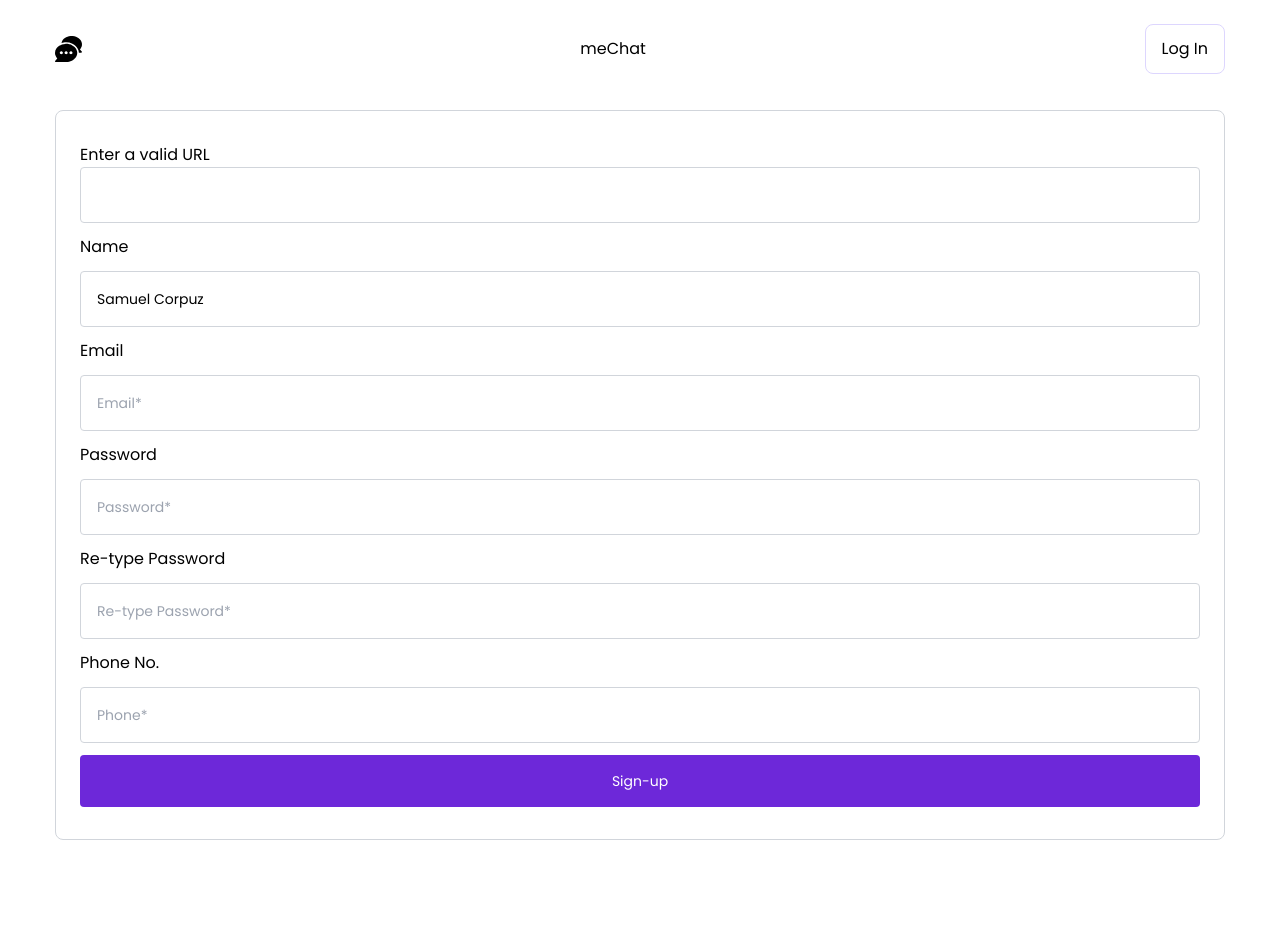
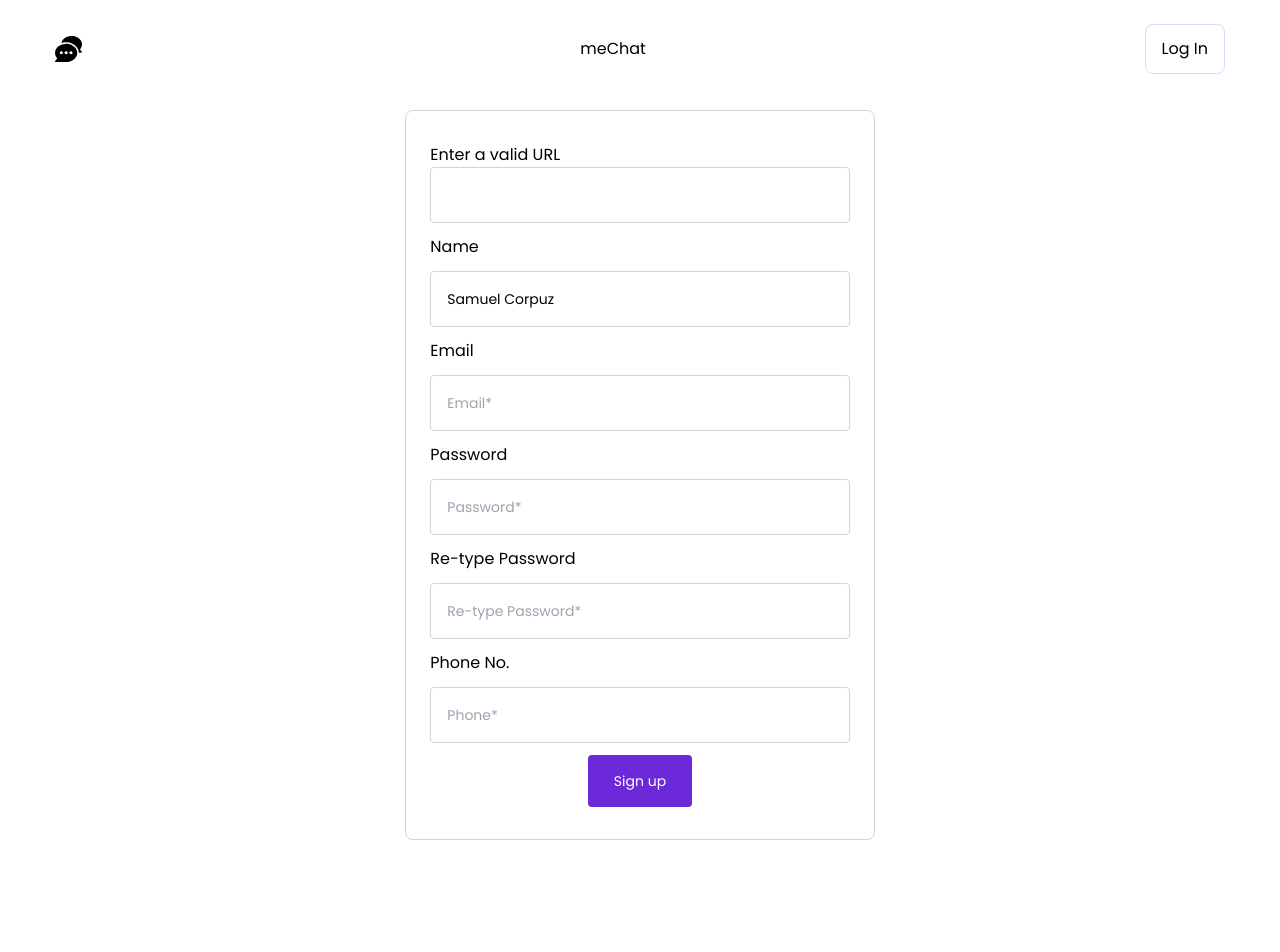
Before and after one commit to trainerx12345/chat-app, a React (Create React App) app: page /signup in a window 1280 px wide. Shown: the top 952 px of the page. Built offline with nearby package versions, Linux system fonts and the light colour scheme.

Commit message:
feat: add signup

```diff
--- a/src/components/ChatContext.js
+++ b/src/components/ChatContext.js
@@ -21,7 +21,6 @@ const ChatContextProvider = ({ children }) => {
 	});
 
 	const handleChange = (e) => {
-		console.log('e', e);
 		const value = e.target.value;
 		const name = e.target.name;
 
--- a/src/pages/Signup.js
+++ b/src/pages/Signup.js
@@ -11,26 +11,43 @@ const Signup = () => {
 	const handleRegister = async (e) => {
 		console.log('submitted');
 		e.preventDefault();
-
+		console.log(formData);
 		try {
 			const response = await axios.post(
 				'https://mechatapp-api.onrender.com/api/v1/auth/register',
 				{
-					formData,
+					email: formData.email,
+					password: formData.password,
+					name: formData.name,
+					phoneNumber: formData.phoneNo,
+					avatar: formData.url,
 				},
 			);
 			console.log(response);
-			const success = response.status === 200;
-			if (success) navigate('/home');
+			const success = response.status === 201;
+			if (success) navigate('/chat');
 		} catch (err) {
 			console.log(err);
+			const status = err.response.status;
+			if (status === 409) {
+				console.log('User Already exist');
+				alert('Email is already taken.');
+				return;
+			}
+			if (status === 400) {
+				console.log('Error in creating an account');
+				return;
+			}
+			if (status === 500) {
+				console.log('Server Error');
+				return;
+			}
 		}
 	};
-
 	setIsLogin(true);
 	setIsSignUp(false);
 	return (
-		<section className='container mx-auto min-h-[800px] mb-14'>
+		<section className='container mx-auto min-h-[800px] mb-14 w-5/12'>
 			<div className='flex-1 w-full px-6 py-8 mb-8 bg-white border border-gray-300 rounded-lg '>
 				{/* FORM */}
 
@@ -103,7 +120,6 @@ const Signup = () => {
 						onChange={handleChange}
 						value={formData.retypePassword}
 						name='retypePassword'
-						phoneNo
 					/>
 					<label htmlFor='name'>Phone No.</label>
 					<input
@@ -116,8 +132,8 @@ const Signup = () => {
 						name='phoneNo'
 					/>
 					<div className='flex gap-x-2'>
-						<button className='flex items-center justify-center w-full p-4 text-sm text-center text-white transition rounded bg-violet-700 hover:bg-violet-800 hover:shadow-lg '>
-							Sign-up
+						<button className='flex items-center justify-center w-3/12 p-4 mx-auto text-sm text-center text-white transition rounded bg-violet-700 hover:bg-violet-800 hover:shadow-lg '>
+							Sign up
 						</button>
 					</div>
 				</form>
```
